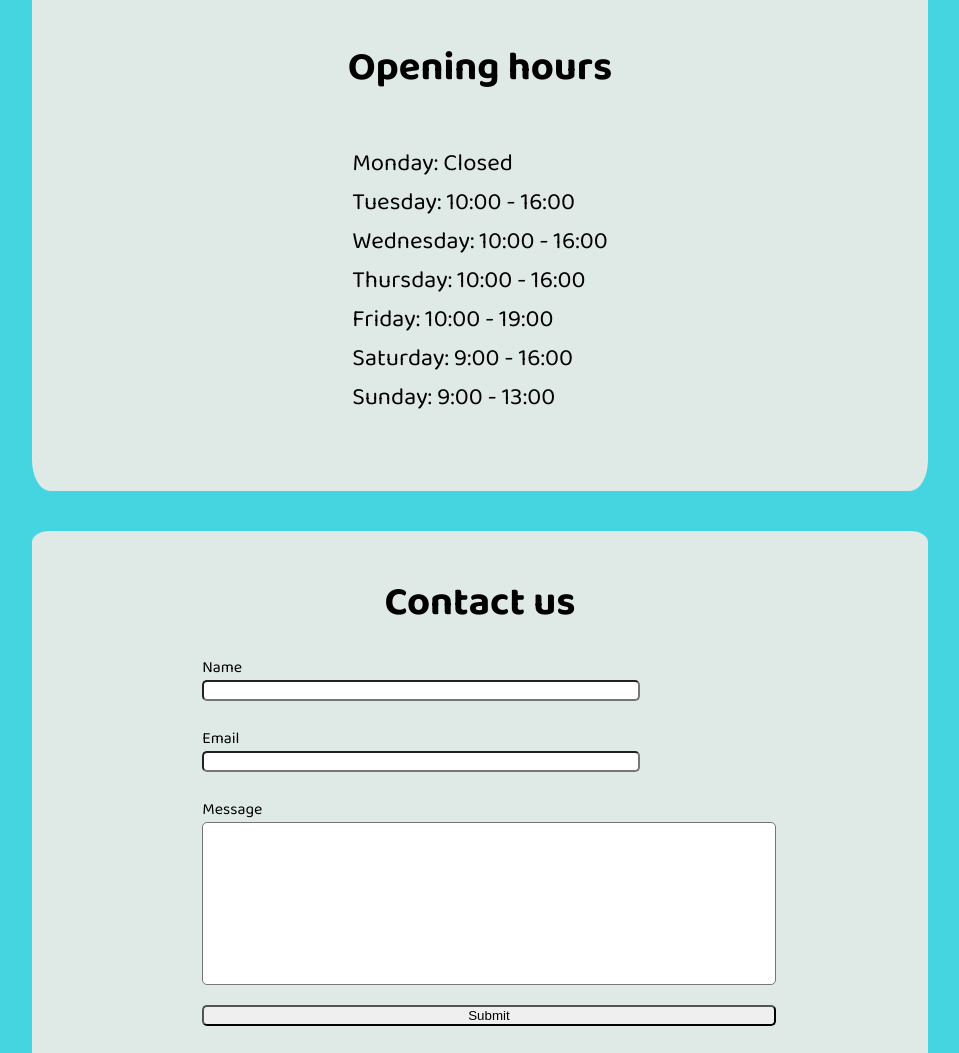
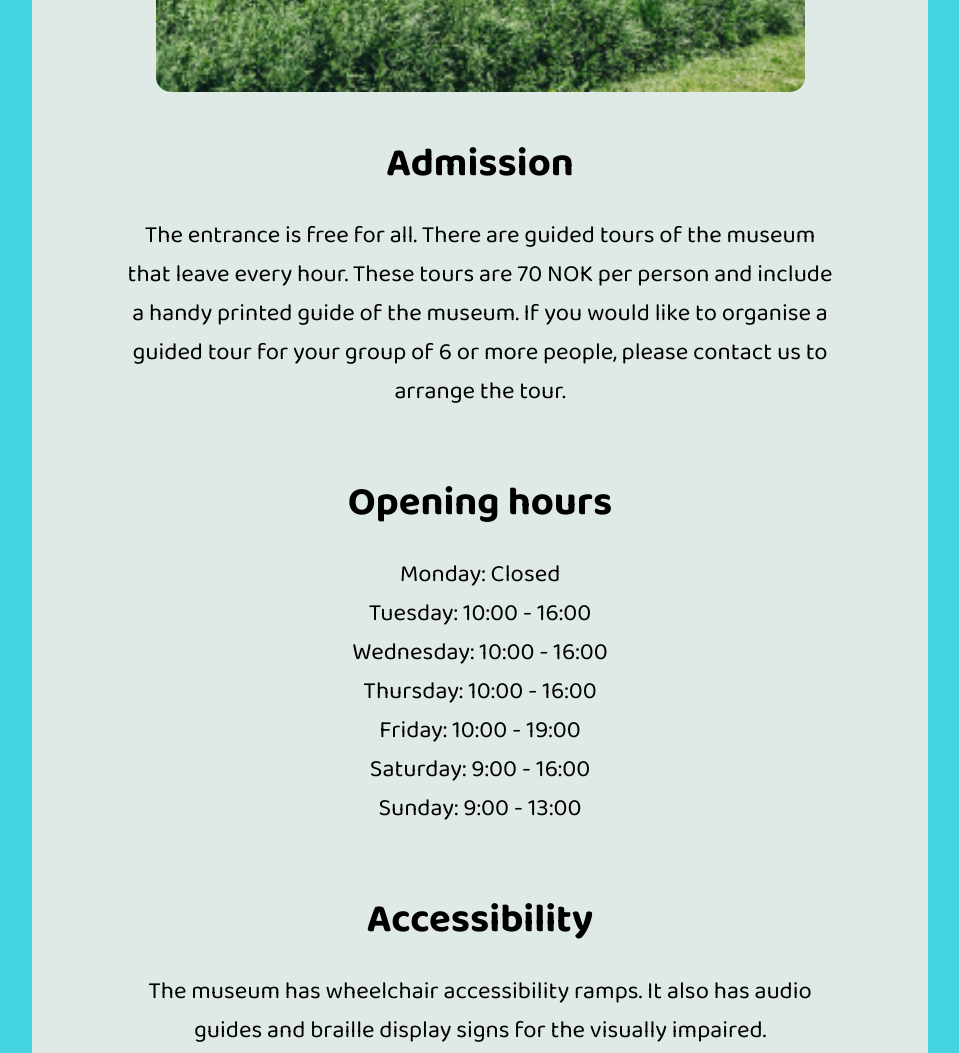
Before and after one commit to BtheBEST84/Semester-project1, a plain HTML site: page contact.html in a window 1280 px wide. Shown: the part 1640-2693 px from the top of the page, without its empty margins (160-1119 px from the left). Drawn offline with Linux system fonts and the light colour scheme; a web font is replaced by a local one.

Commit message:
Make changes on the contact page

```diff
--- a/CSS/contact.css
+++ b/CSS/contact.css
@@ -33,7 +33,11 @@ body {
 }
 
 .contact-text {
-    font-size: 1.5rem;
+    font-size: 1rem;
+    text-align: center;
+    width: 80%;
+    margin-top: 0;
+    margin-bottom: 40px;
 }
 
 @media (min-width: 650px) {
@@ -41,4 +45,7 @@ body {
     width: 60%;
     border-radius: 5px;
   }
+  .contact-text {
+    font-size: 1.5rem;
+  }
 }
--- a/CSS/styles.css
+++ b/CSS/styles.css
@@ -1,5 +1,5 @@
 body {
-  background: #F9416A;
+  background: #f9416a;
   font-family: "Baloo 2", sans-serif;
   font-optical-sizing: auto;
   font-weight: 400;
@@ -16,13 +16,12 @@ main {
 article {
   background-color: rgb(223, 233, 230);
   margin-top: 20px;
-    margin-bottom: 20px;
-    width: 99%;
+  margin-bottom: 50px;
+  width: 100%;
   display: flex;
   flex-direction: column;
   align-items: center;
   padding: 20px 0 50px 0px;
-
 }
 
 .header-logo {
@@ -100,15 +99,15 @@ footer {
 }
 
 h1 {
-    font-size: 3rem;
+  font-size: 2.5rem;
   text-align: center;
-    margin: 20px
+  margin: 20px;
 }
 
 h2 {
-    font-size: 2.5rem;
+  font-size: 2rem;
   text-align: center;
-    margin: 20px
+  margin: 20px;
 }
 
 h3 {
@@ -163,6 +162,7 @@ h3 {
   text-align: center;
   font-size: 2rem;
   margin-top: 10px;
+  color: black;
 }
 
 #copyright {
@@ -170,7 +170,6 @@ h3 {
   text-align: center;
   margin-top: 30px;
 }
-
 
 @media (min-width: 650px) {
   header {
@@ -195,6 +194,12 @@ h3 {
     width: 100%;
   }
 
+  h1 {
+    font-size: 3rem;
+  }
+  h2 {
+    font-size: 2.5rem;
+  }
   .hamburger-icon {
     display: none;
   }
@@ -223,8 +228,6 @@ h3 {
   }
   article {
     width: 70%;
-    border-radius: 2%;
+    border-radius: 15px;
   }
-
-
 }
--- a/contact.html
+++ b/contact.html
@@ -43,8 +43,8 @@
     </header>
     <main>
       <article>
-
-         <h1>Explore, discover and create at our location</h1>
+        <h1>Explore, discover and create at our location</h1>
+        <h2>The museum is located at</h2>
         <p class="contact-text">
           Wayne Plaza <br />
           15th Thomas Wayne <br />
@@ -53,18 +53,42 @@
         </p>
 
         <img class="article-image" src="images/scott-webb-102825.jpg" alt="" />
+
+        <h2>Admission</h2>
+        <p class="contact-text">
+          The entrance is free for all. There are guided tours of the museum
+          that leave every hour. These tours are 70 NOK per person and include a
+          handy printed guide of the museum. If you would like to organise a
+          guided tour for your group of 6 or more people, please contact us to
+          arrange the tour.
+        </p>
         <h2>Opening hours</h2>
         <p class="contact-text">
           Monday: Closed<br />
-          Tuesday: 10:00 - 16:00 <br>
-          Wednesday: 10:00 - 16:00 <br>
-          Thursday: 10:00 - 16:00 <br>
-          Friday: 10:00 - 19:00 <br>
-          Saturday: 9:00 - 16:00 <br>
+          Tuesday: 10:00 - 16:00 <br />
+          Wednesday: 10:00 - 16:00 <br />
+          Thursday: 10:00 - 16:00 <br />
+          Friday: 10:00 - 19:00 <br />
+          Saturday: 9:00 - 16:00 <br />
           Sunday: 9:00 - 13:00
         </p>
 
-
+        <h2>Accessibility</h2>
+        <p class="contact-text">
+          The museum has wheelchair accessibility ramps. It also has audio
+          guides and braille display signs for the visually impaired.
+        </p>
+        <h2>Food and drink</h2>
+        <p class="contact-text">
+          There is a café attached to the museum where you can get light
+          lunches, soft drinks, coffee, snacks and more.
+        </p>
+        <h2>Shop</h2>
+        <p class="contact-text">
+          Our shop offers a range of memorabilia from the museum as well as
+          great gifts and activity packs that allow you to continue to explore
+          science even after you’ve left the museum.
+        </p>
       </article>
 
       <article>
```
Also changed, not shown: index.html (+2 -2 lines). Lines whose indentation alone changed are shown as unchanged.
